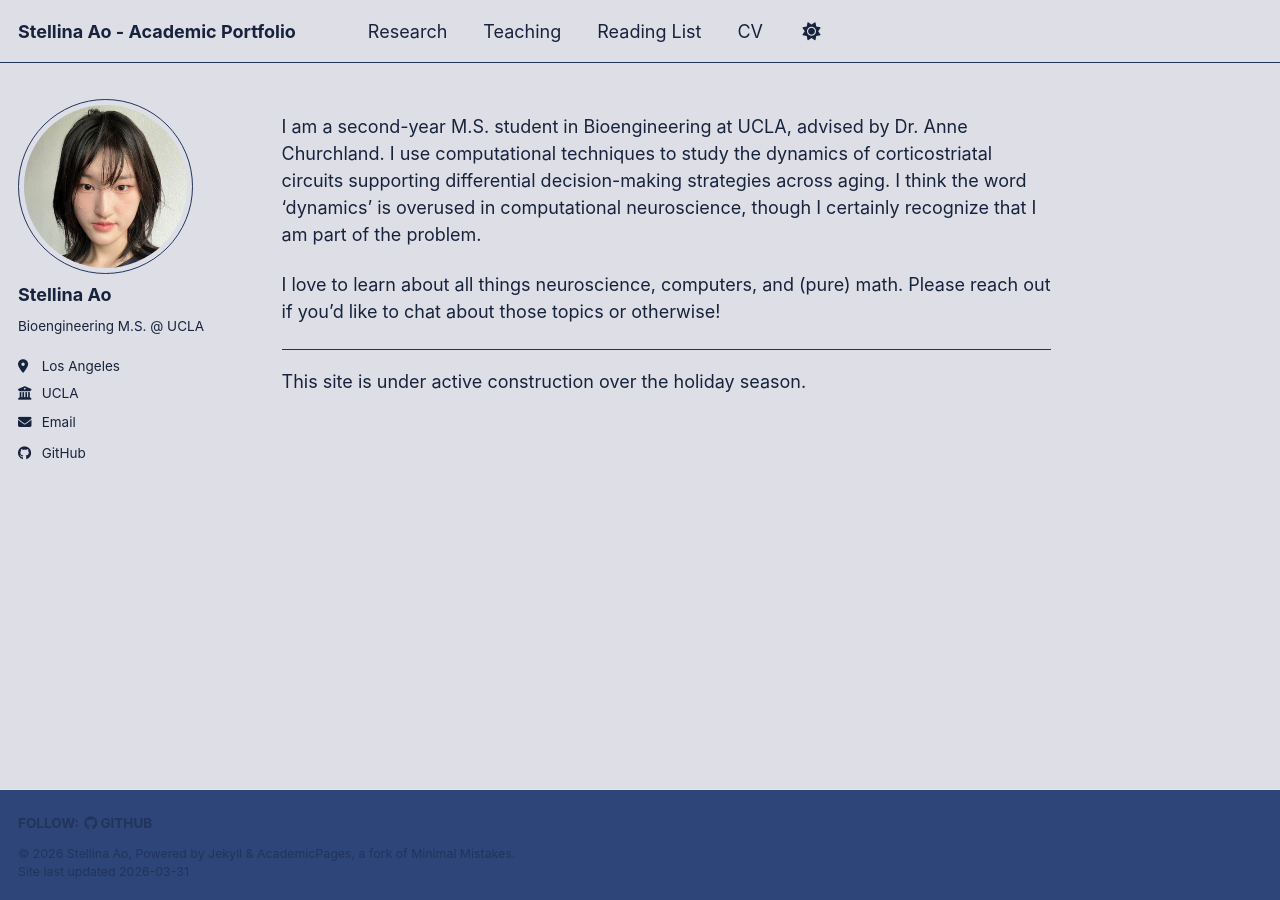
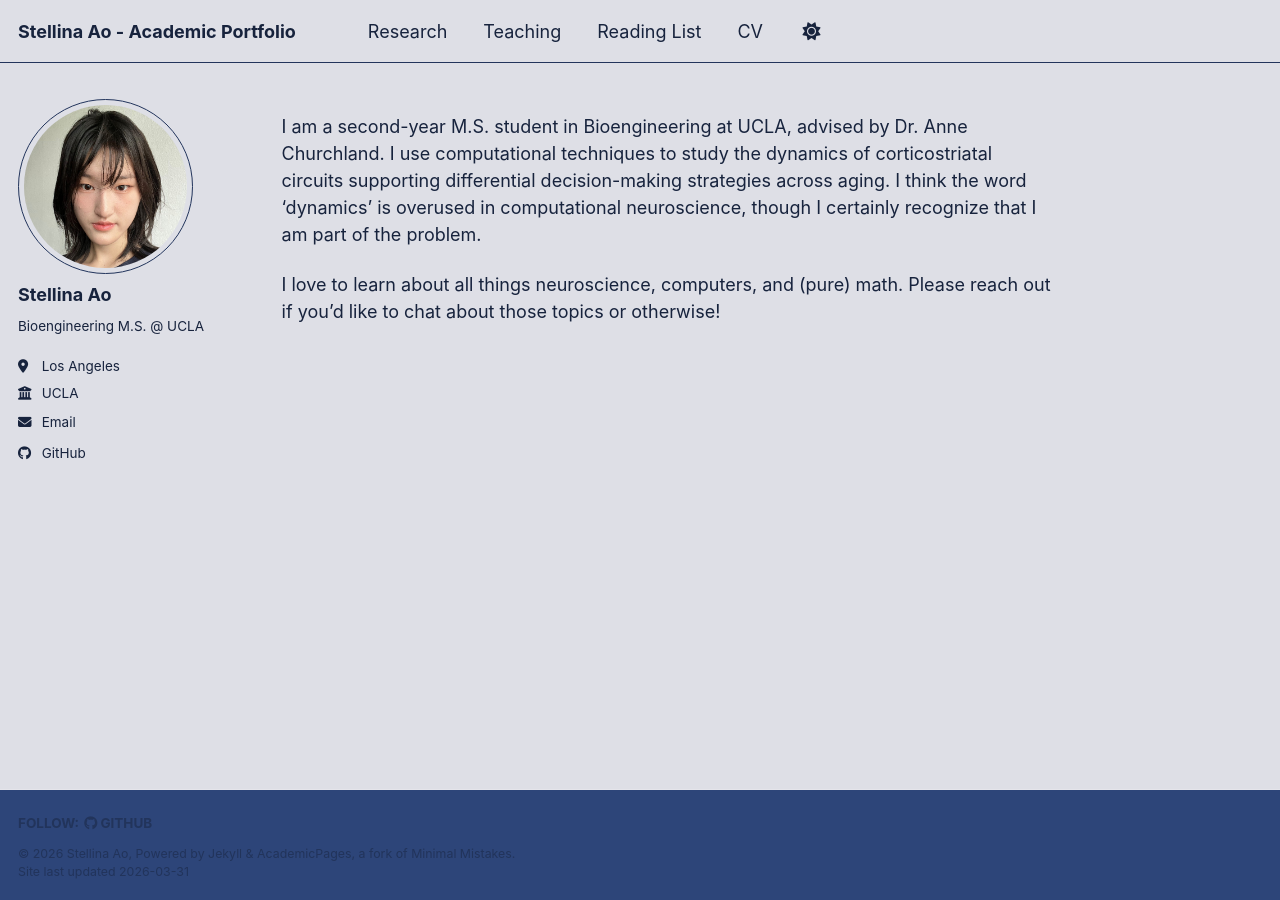
Before and after one commit to stellinaao/stellinaao.github.io, a Jekyll site: the page built from _pages/about.md, in a window 1280 px wide. Built offline with Jekyll 4.4.1, drawn with Linux system fonts in a browser that asks for light colours; a script bundle is joined from its source files by our own code; library files that are not in the unit come from our copies.

Commit message:
removed construction flag - sa

```diff
--- a/_pages/about.md
+++ b/_pages/about.md
@@ -13,6 +13,3 @@ keywords: "Stellina Ao, Stellina, neuroscience, computation, compuational, compu
 I am a second-year M.S. student in Bioengineering at UCLA, advised by Dr. Anne Churchland. I use computational techniques to study the dynamics of corticostriatal circuits supporting differential decision-making strategies across aging. I think the word 'dynamics' is overused in computational neuroscience, though I certainly recognize that I am part of the problem.
 
 I love to learn about all things neuroscience, computers, and (pure) math. Please reach out if you'd like to chat about those topics or otherwise!
-
-------
-This site is under active construction over the holiday season.
```
